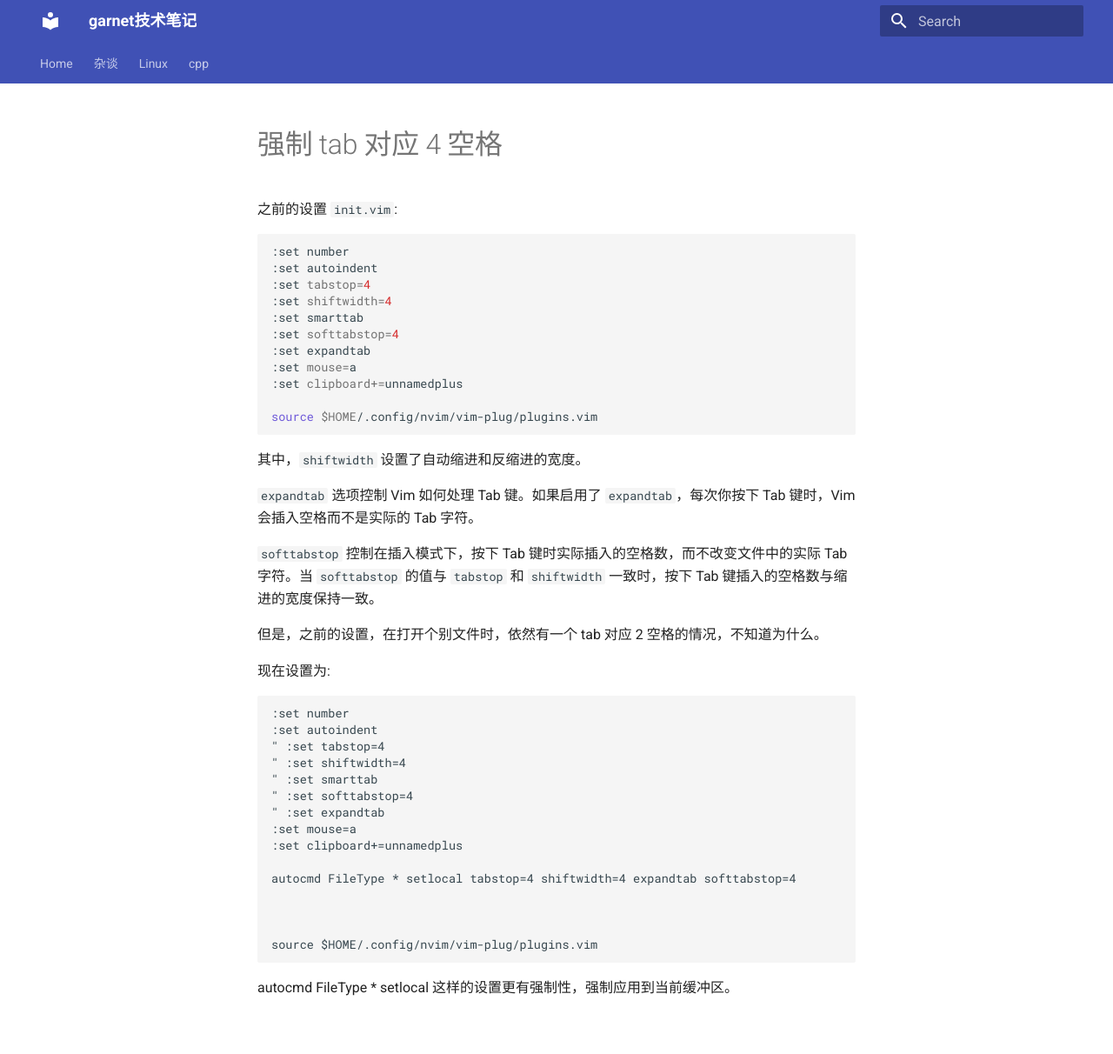
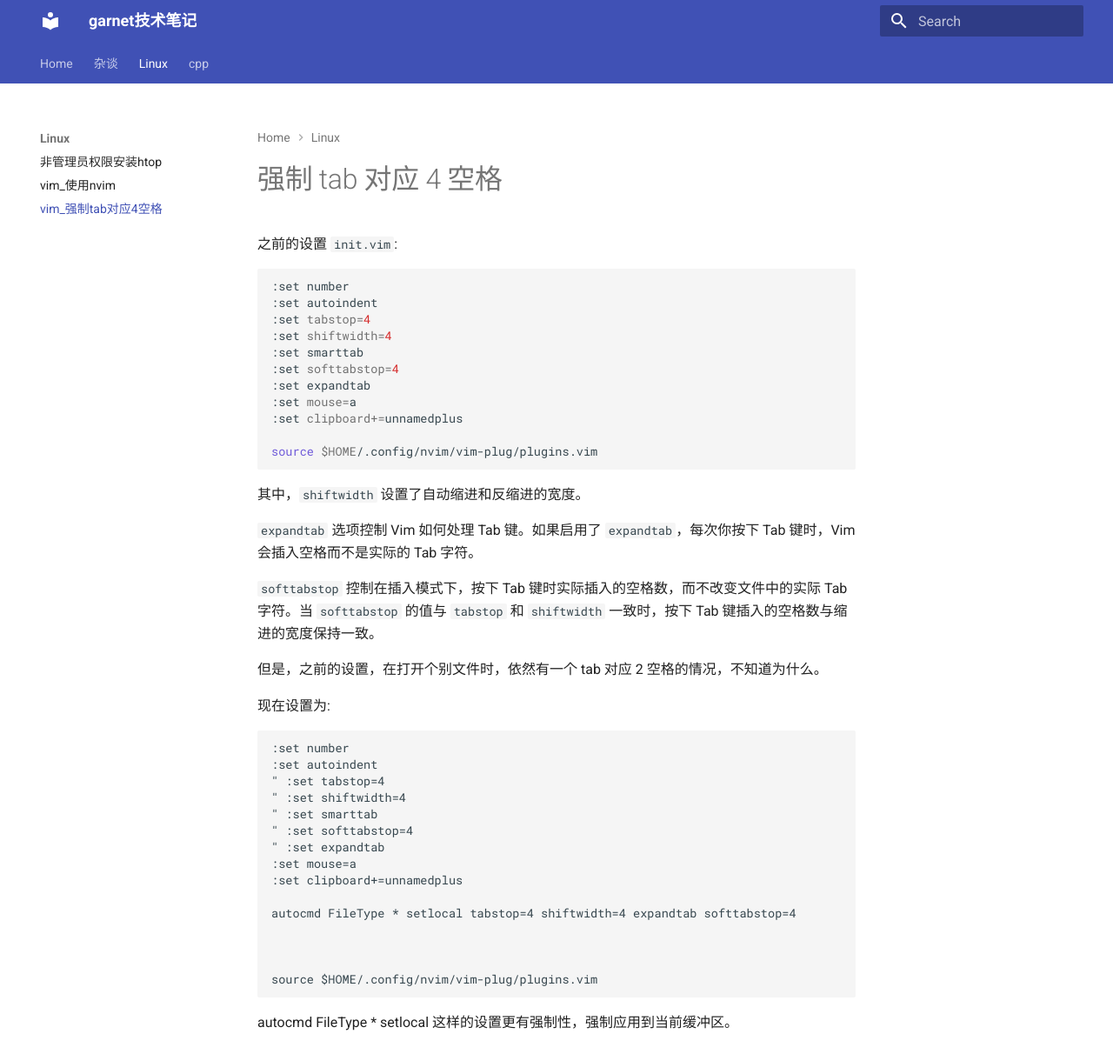
Before and after one commit to ymma98/technotes, an MkDocs documentation site: the page built from docs/Linux/vim_强制tab对应4空格.md, in a window 1280 px wide and 1212 px high. Shown: the whole window at 87% size. Built offline with MkDocs 1.6.1 and Material for MkDocs 9.7.7, drawn with Linux system fonts in a browser that asks for light colours.

Commit message:
Update mkdocs.yml

```diff
--- a/mkdocs.yml
+++ b/mkdocs.yml
@@ -5,6 +5,8 @@ nav:
       - 快速搭建技术博客: 杂谈/快速搭建技术博客.md
   - Linux:
       - 非管理员权限安装htop: Linux/非管理员权限安装htop.md
+      - vim_使用nvim: Linux/vim_使用nvim.md
+      - vim_强制tab对应4空格: Linux/vim_强制tab对应4空格.md
   - cpp:
      - 基本概念_基础类型_操作符: cpp/基本概念_基础类型_操作符.md
      - 基本概念_enum_struct_控制流: cpp/基本概念_enum_struct_控制流.md
```
